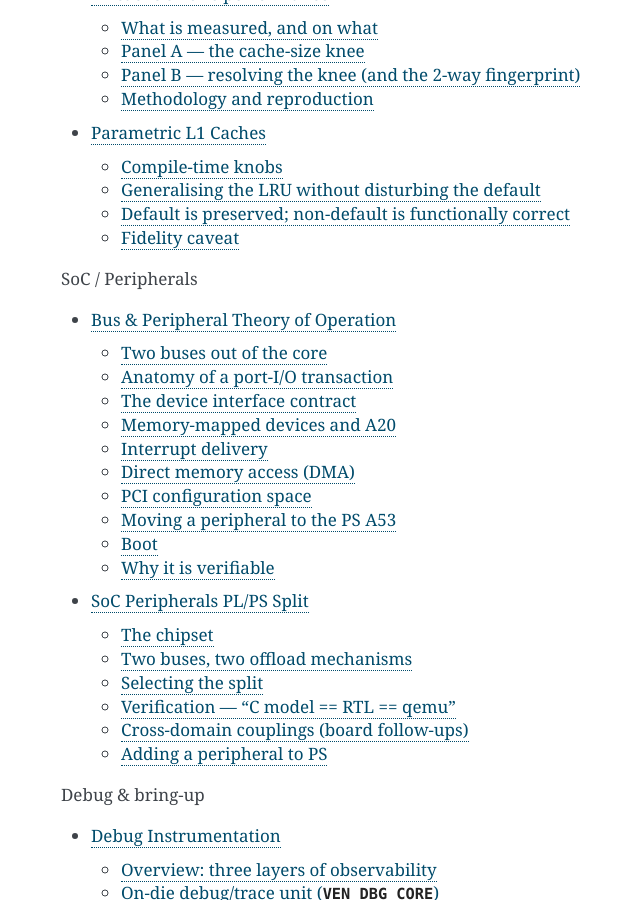
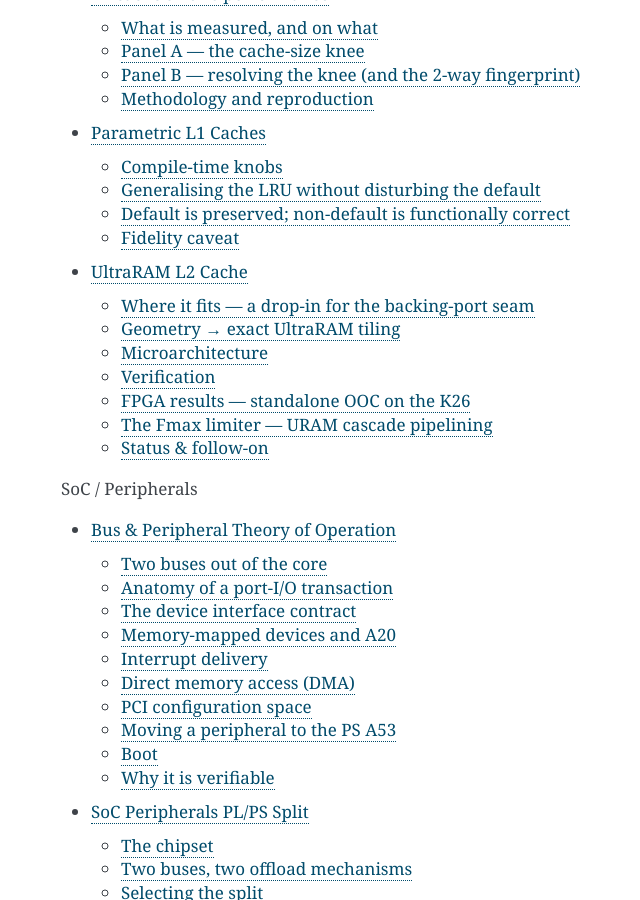
Before and after one commit to AL-255/ventium, a Sphinx documentation site: the page built from docs/sphinx/index.rst, in a window 1280 px wide and 900 px high, scrolled down 1946 px. Shown: the whole window, without its empty margins (359-999 px from the left). Built offline with Sphinx 7.4.7, drawn with Linux system fonts in a browser that asks for light colours; some of the changed lines change nothing that is shown.

Commit message:
docs/northbridge: L2 OOC synth script + Sphinx page with Fmax/area
Add fpga/scripts/synth_l2_ooc.tcl — out-of-context synth->place->route of ven_l2
alone, reporting Fmax (backed out from WNS) and area; the period is a tclarg.

Add docs/sphinx/microarch/l2-cache.rst (in the Microarchitecture deep-dives
toctree) documenting the L2 design and the standalone OOC results on the K26
(xck26, Vivado 2025.2): Fmax ~155 MHz (6.7 ns meets +0.25 ns; 2.5 ns
over-constraint agrees at 149.8 MHz), 100% URAM (64/64), 34/144 BRAM, ~1.9% LUT
/ 0.5% FF, 0 DSP, and the URAM-cascade-pipelining Fmax limiter (RAM_RD_LAT knob).
Sphinx builds warning-free.

```diff
--- a/docs/sphinx/index.rst
+++ b/docs/sphinx/index.rst
@@ -55,6 +55,7 @@
    microarch/fp-commit-pipeline
    microarch/l1-cache-performance
    microarch/l1-parametric
+   microarch/l2-cache
 
 .. toctree::
    :maxdepth: 2
--- /dev/null
+++ b/docs/sphinx/microarch/l2-cache.rst
@@ -0,0 +1,226 @@
+=================================================
+UltraRAM L2 Cache
+=================================================
+
+The KV260 part (``xck26-sfvc784``) carries **64 UltraRAM blocks — 18 Mb** that
+the integer core and its 8 KB L1s leave entirely idle. ``ven_l2`` turns all of
+them into a large, write-back, set-associative **L2** that sits between the L1's
+word-granular backing port and the PS-DDR4 AXI master, to **hide the long DDR
+round-trip** behind a multi-megabyte on-chip working set. It is a **standalone**
+block as of this drop — fully synthesizable and unit-checked, but nothing in the
+core/SoC instantiates it yet; the RTL lives at ``rtl/northbridge/ven_l2.sv`` (the
+memory-controller-hub home for the L2 and the DDR path), with the full design
+blueprint in ``fpga/L2_DESIGN.md``.
+
+Where it fits — a drop-in for the backing-port seam
+===================================================
+
+The memory subsystem already speaks **one** word-granular *backing port* that
+``ven_l1d`` drives and ``ven_axi_master`` consumes::
+
+   core mem_* ─► ven_l1d ─(backing port)─► ven_axi_master ─► AXI4 ─► PS-DDR
+
+``ven_l2`` is a drop-in for that wire. It is a **slave** of the backing protocol
+on its upstream port (``u_*``, so ``ven_l1d``'s master plugs straight in) and a
+**master** of the same protocol on its downstream port (``d_*``, so
+``ven_axi_master``'s slave plugs straight in)::
+
+   ven_l1d.m_* ─► [u_*] ven_l2 [d_*] ─► ven_axi_master.m_*
+
+Wiring it in later is therefore a **pure rewire** — no change to ``ven_l1d`` or
+``ven_axi_master``. Because the L1 fill is *blocking*, the L2 only ever sees one
+upstream transaction at a time, so it needs **no MSHR / hit-under-miss**: the
+latency hiding comes from capacity, fast on-chip hits, and write-back absorption,
+not request-level parallelism.
+
+Geometry → exact UltraRAM tiling
+================================
+
+Defaults: **2 MiB, 32-byte line, 8-way**. The 32-byte line matches the L1 fill
+granularity and the ``p5trace`` oracle line, so cache behaviour stays consistent
+and one L2 miss is exactly one downstream fill. The data array tiles onto the
+URAM column **perfectly**:
+
+.. list-table::
+   :header-rows: 1
+   :widths: 30 70
+
+   * - Quantity
+     - Value
+   * - lines
+     - 2 MiB / 32 B = 65536
+   * - DATA array
+     - 65536 deep × **256 bits** wide
+   * - **URAM tiling**
+     - 256 b = **4 URAM-wide** (64 data bits/tile; each URAM288 word is 72 b →
+       4×8 = 32 spare parity bits/word, reserved for SECDED ECC) × 65536/4096 =
+       **16 URAM-deep cascade** = **64 URAM288** (every block on the device)
+   * - sets
+     - 65536 / 8 = 8192 (index = ``addr[17:5]``)
+   * - tag
+     - ``addr[31:18]`` = 14 b
+   * - META array
+     - 8192 deep × 135 b BRAM: per set = 8 × ``{valid,dirty,tag14}`` + 7 tree-PLRU
+       bits ≈ **1.1 Mb**
+
+Vivado cascades URAM up to 16-high, so the data array maps to exactly **4 columns
+× 16 = the 64 URAM288** on the part. Capacity / line / associativity are
+parameters; the unit gates instantiate a tiny 1 KiB / 2-way L2 so init and
+evictions simulate fast.
+
+Microarchitecture
+=================
+
+* **Policy** — write-back, write-allocate. A store *hit* RMWs the resident line
+  in place and marks it dirty (no DDR); a store *miss* fills then merges (no DDR
+  write until eviction). A clean victim is dropped; a dirty victim is written
+  back (8 word writes) before its slot is refilled. This **absorbs the L1's
+  write-through store stream** — a dirty line reaches DDR once, on eviction, not
+  per store.
+* **Hit path** — serial **TAG → DATA**: read the indexed set's packed tags,
+  compare all ways, then read the selected way's 256-bit line from URAM. A read
+  hit streams the 8 words upstream; a write hit byte-writes the store into the
+  line in place.
+* **Read-miss path — forward-during-fill.** Each DDR word is handed straight to
+  the L1 (``u_ack = d_ack``) *as it arrives* and simultaneously captured into the
+  fill buffer, so the L2 adds ≈ 0 latency over a bare DDR fill while still
+  populating itself for next time.
+* **Replacement** — tree-PLRU, but an **invalid** way is always preferred (fill
+  cold capacity before evicting anything).
+* **Line-straddling stores** are split into line *L* and line *L+1* and run as
+  two sequential transactions with a single upstream ack — mirroring the per-word
+  split ``ven_axi_master`` does today, but at line granularity.
+* **Init** — URAM/BRAM have no global reset, so an init FSM walks all sets
+  clearing valid bits after reset; ``ready`` is low until done.
+
+A stuck DDR is handled **out-of-band**: ``ven_axi_master`` raises its own sticky
+``bus_err`` (it holds AXI ``VALID``, it does *not* synthesize an ack), and that
+wires straight to the core's ``bus_err`` → ``S_HALT`` override — it is not part
+of the backing-port wire the L2 splices into. The core halts and the PS resets
+the PL, so a wedge in the L2 fill/writeback FSM is moot under that reset.
+
+Verification
+============
+
+Three standalone Verilator gates (run from the repo root, all green with
+``--assert``):
+
+* ``verif/l1/run-l2-gate.sh`` — focused L2 logic against a synthetic DDR with a
+  configurable per-word latency and access counters: hit = **0 DDR reads**,
+  write-back = **0 DDR writes**, byte-correct dirty eviction, sub-word / unaligned
+  / cross-line straddle stores, ``dirty == modified``, single-outstanding.
+* ``verif/l1/run-l2-axi-gate.sh`` — **end-to-end through the real**
+  ``ven_axi_master`` **+** ``axi_slave_bfm`` (RD/WR latency + a mid-burst RVALID
+  bubble + the 32→40-bit remap): fills become one **INCR8** burst, dirty
+  writebacks become single-beat writes, an L2 hit issues **no AR**.
+* ``verif/l1/run-l2-stress-gate.sh`` — an **8× capacity overrun** that thrashes
+  the cache (conflict + capacity misses, dirty-eviction churn), golden-checks
+  every read, captures the DDR transaction trace, and a final cold-sweep flush
+  proves the DDR backing equals the golden model **word-for-word — no dirty data
+  lost** across the overrun (e.g. one run: 1449 fills, 656 writebacks, 65 KiB
+  moved).
+
+The design was hardened by a five-dimension adversarial review (backing-port
+faithfulness, FSM liveness, cache correctness, URAM inference, protocol corners)
+with every finding cross-checked by independent skeptics.
+
+FPGA results — standalone OOC on the K26
+========================================
+
+Synthesized **out-of-context** (the module alone, no core/SoC — its ``u_*``/``d_*``
+ports become OOC pins) and run all the way through **place + route** on
+``xck26-sfvc784-2LV-c`` in Vivado 2025.2, default geometry (2 MiB / 8-way,
+``RAM_RD_LAT=5``). Reproduce with::
+
+   vivado -mode batch -source fpga/scripts/synth_l2_ooc.tcl -notrace -tclargs <period_ns>
+
+**Fmax ≈ 155 MHz** (post-route). ``Fmax = 1 / (period − WNS)``:
+
+.. list-table::
+   :header-rows: 1
+   :widths: 34 16 16 34
+
+   * - Target period
+     - WNS
+     - Fmax
+     - Note
+   * - 6.7 ns (149 MHz)
+     - **+0.25 ns**
+     - **155.0 MHz**
+     - meets timing — the trustworthy number
+   * - 2.5 ns (400 MHz)
+     - −4.18 ns
+     - 149.8 MHz
+     - over-constrained cross-check (agrees)
+
+Hold is met (WHS +0.10 ns). **Area** (the block is almost pure memory):
+
+.. list-table::
+   :header-rows: 1
+   :widths: 34 22 22 22
+
+   * - Resource
+     - Used
+     - Available
+     - Utilisation
+   * - **URAM288**
+     - **64**
+     - 64
+     - **100 %**
+   * - Block RAM (RAMB36E2)
+     - 34
+     - 144
+     - 23.6 %
+   * - CLB LUTs
+     - 2 250
+     - 117 120
+     - 1.92 %
+   * - CLB Registers (FF)
+     - 1 261
+     - 234 240
+     - 0.54 %
+   * - CARRY8 / F7 mux
+     - 14 / 46
+     - —
+     - ≈ 0.1 %
+   * - DSP
+     - 0
+     - 1 248
+     - 0 %
+
+The headline is the **100 % URAM utilisation** — the whole point of the block,
+now confirmed on silicon-accurate tooling: it consumes every one of the device's
+64 UltraRAM blocks for 2 MiB of data, plus ~24 % of BRAM for tags + PLRU, behind
+a tiny ~2 % LUT / 0.5 % FF control footprint and **zero DSP**.
+
+The Fmax limiter — URAM cascade pipelining
+==========================================
+
+The critical path is the **URAM cascade read** (``l2_data_reg_uram_*_Cas_AddrA``)
+plus the tag compare. Vivado flags the data array as *under-pipelined*:
+
+.. note::
+
+   ``[Synth 8-6013] UltraRAM "ven_l2/l2_data_reg" is under-pipelined and may not
+   meet performance target : Pipeline stages found = 4; Recommended = 9.``
+
+A 16-tile-deep URAM column wants its read pipelined roughly one register per few
+tiles. The default ``RAM_RD_LAT=5`` lets Vivado absorb **4** cascade stages →
+155 MHz; raising ``RAM_RD_LAT`` toward ~10 would let it absorb the recommended 9
+and lift Fmax further, at the cost of a few more hit-latency cycles. Either way
+**155 MHz is ~3–4× the core's ~40–50 MHz operating point** (see
+:doc:`fp-commit-pipeline` for the routed-Fmax wall the integer/FP core hits), so
+the L2 is comfortably **not** a timing bottleneck even under-pipelined.
+
+Status & follow-on
+==================
+
+Standalone and verified; **not yet wired into the core**. The integration path is
+an I/D backing-port arbiter (merging the icache and L1-D backing streams) plus a
+``bus_mode`` to route through the L2; then SECDED ECC over the 32 spare URAM
+parity bits, a writeback buffer so a dirty eviction does not serialize in front
+of the fill, burst (vs per-word) dirty writeback, and a next-line/stride
+prefetcher.
+
+See :doc:`l1-parametric` and :doc:`l1-cache-performance` for the L1 cache
+design-space and what cache capacity buys on the cycle-accurate model.
```
